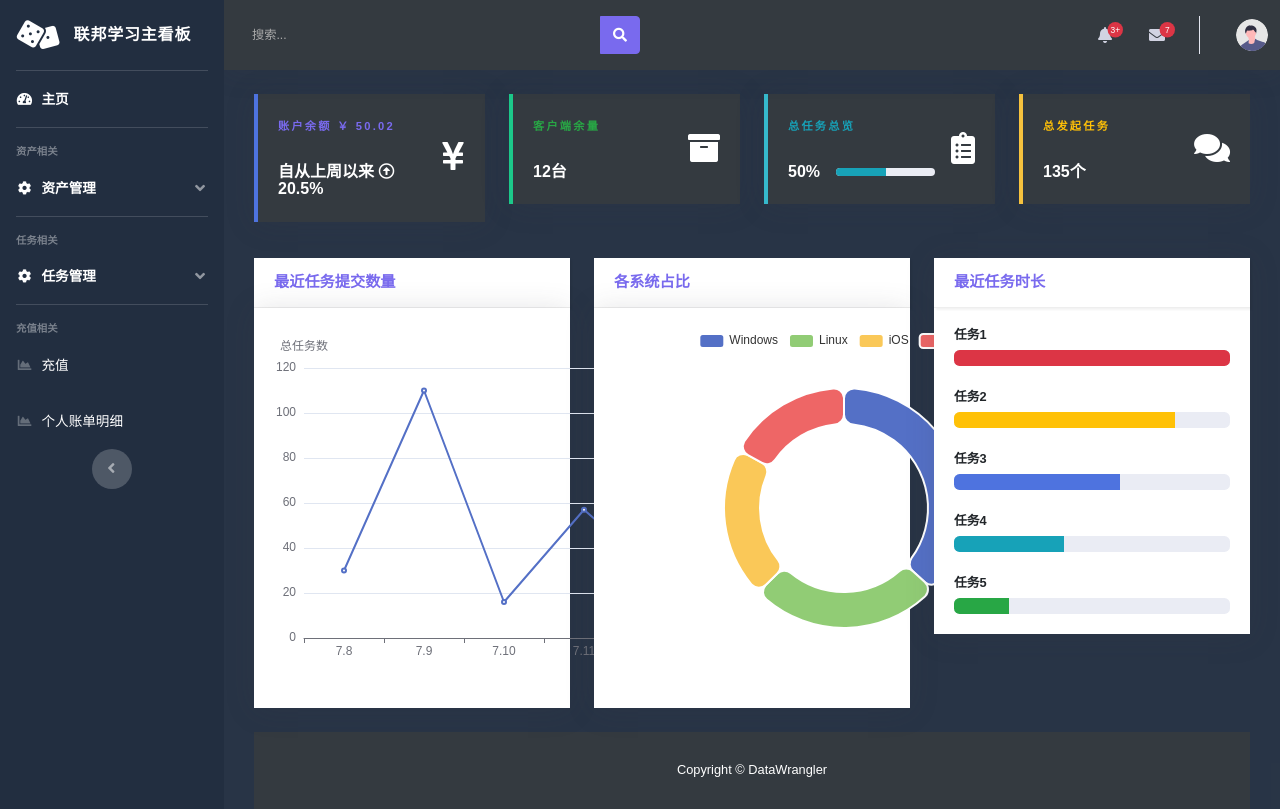
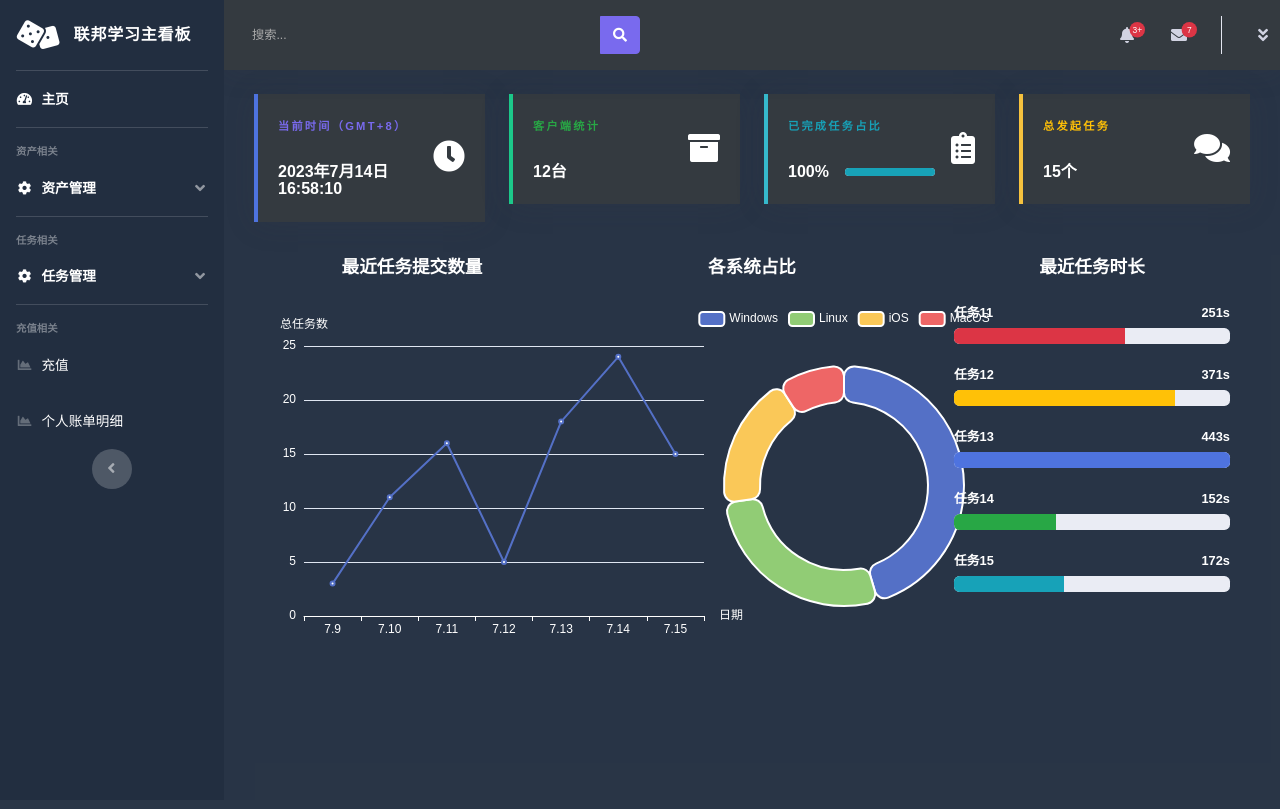
Before and after one commit to RoundedOrange/ProjectClient, a Django app: template Client/Dashboard/templates/main.html in a window 1280 px wide. After the commit the page ends 633 px from the top, so only its background shows below. Run offline with Django 3.2, Linux system fonts and the light colour scheme; the template is opened without the code that fills it, so the values that code supplies are empty; some libraries are stand-ins or nearby versions; some web fonts are replaced.

Commit message:
fix main
fix

fix

fix

fix

```diff
--- a/Client/Dashboard/forms.py
+++ b/Client/Dashboard/forms.py
@@ -25,7 +25,6 @@ class ChangeInfoForm(forms.Form):
     signature = forms.CharField(label="签名",required=False,max_length=256,widget=forms.Textarea(attrs={'class':'input-material','placeholder':'请填写签名'}))
     gender = forms.ChoiceField(choices=((True,'男'),(False,'女')), widget=forms.RadioSelect,required=False)
     real_name = forms.CharField(label="真实姓名",required=False,max_length=10,widget=forms.TextInput(attrs={'class':'input-material','placeholder':'请输入真实姓名'}))
-    avatar = forms.ImageField(label="上传头像",required=False)
 
 class DatasetAddForm(forms.Form):
     total_size = forms.CharField(label="总大小",required=False,widget=forms.TextInput(attrs={'class':'input-material','placeholder':'请输入总大小'}))
--- a/Client/Dashboard/templates/change_password.html
+++ b/Client/Dashboard/templates/change_password.html
@@ -320,8 +320,7 @@
                             <a class="nav-link dropdown-toggle" href="#" id="userDropdown" role="button"
                                 data-toggle="dropdown" aria-haspopup="true" aria-expanded="false">
                                 <span class="mr-2 d-none d-lg-inline text-gray-600 small">{{user.nickname}}</span>
-                                <img class="img-profile rounded-circle"
-                                    src="../static/img/undraw_profile.svg">
+                                <i class="fas fa-angle-double-down" ></i>
                             </a>
                             <!-- Dropdown - User Information -->
                             <div class="dropdown-menu dropdown-menu-right shadow animated--grow-in bg-dark"
--- a/Client/Dashboard/templates/dataset_add.html
+++ b/Client/Dashboard/templates/dataset_add.html
@@ -320,8 +320,7 @@
                             <a class="nav-link dropdown-toggle" href="#" id="userDropdown" role="button"
                                 data-toggle="dropdown" aria-haspopup="true" aria-expanded="false">
                                 <span class="mr-2 d-none d-lg-inline text-gray-600 small">{{user.nickname}}</span>
-                                <img class="img-profile rounded-circle"
-                                    src="../static/img/undraw_profile.svg">
+                                <i class="fas fa-angle-double-down" ></i>
                             </a>
                             <!-- Dropdown - User Information -->
                             <div class="dropdown-menu dropdown-menu-right shadow animated--grow-in bg-dark"
@@ -356,7 +355,7 @@
 
                     <!-- Page Heading -->
                     <div class="d-sm-flex align-items-center justify-content-between mb-4">
-                        <h1 class="h3 mb-0 text-gray-800">添加资产</h1>
+                        <h1 class="h3 mb-0 text-gray-800">添加数据集</h1>
                         <button type="button" class="btn btn-primary" onclick="window.location.href='dataset_show'">返回</button>
                     </div>
 
--- a/Client/Dashboard/templates/main.html
+++ b/Client/Dashboard/templates/main.html
@@ -18,7 +18,7 @@
     <link rel="stylesheet" href="../static/css/style.css" id="theme-stylesheet">
     <script src="../static/js/echarts.min.js"></script>
     <style>
-        span,td,th{
+        span,td,th,h4{
        color:white;
         }
     </style>
@@ -322,8 +322,7 @@
                             <a class="nav-link dropdown-toggle" href="#" id="userDropdown" role="button"
                                 data-toggle="dropdown" aria-haspopup="true" aria-expanded="false">
                                 <span class="mr-2 d-none d-lg-inline text-gray-600 small">{{user.nickname}}</span>
-                                <img class="img-profile rounded-circle"
-                                    src="../static/img/undraw_profile.svg">
+                                <i class="fas fa-angle-double-down" ></i>
                             </a>
                             <!-- Dropdown - User Information -->
                             <div class="dropdown-menu dropdown-menu-right shadow animated--grow-in bg-dark"
@@ -361,17 +360,17 @@
 
                         <!-- Earnings (Monthly) Card Example -->
                         <div class="col-xl-3 col-md-6">
-                            <div class="card border-left-primary shadow h-60 py-1 bg-dark">
+                            <div class="card border-left-primary shadow h-30 py-1 bg-dark">
                                 <div class="card-body">
                                     <div class="row no-gutters align-items-center">
                                         <div class="col mr-2">
                                             <div class="text-xs font-weight-bold text-primary text-uppercase mb-1">
-                                                账户余额 ￥ 50.02</div>
+                                                当前时间（GMT+8）</div>
                                                 <br>
-                                            <div class="h5 mb-0  text-gray-800">自从上周以来 <i class="far fa-arrow-alt-circle-up" ></i> 20.5%</div>
+                                            <div class="h5 mb-0  text-gray-800" id="time"></div>
                                         </div>
                                         <div class="col-auto">
-                                            <i class="fas fa-yen-sign fa-2x text-gray-300"></i>
+                                            <i class="fas fa-clock fa-2x text-gray-300"></i>
                                         </div>
                                     </div>
                                 </div>
@@ -380,12 +379,12 @@
 
                         <!-- Earnings (Monthly) Card Example -->
                         <div class="col-xl-3 col-md-6 mb-4">
-                            <div class="card border-left-success shadow h-60 py-1 bg-dark">
+                            <div class="card border-left-success shadow h-30 py-1 bg-dark">
                                 <div class="card-body">
                                     <div class="row no-gutters align-items-center">
                                         <div class="col mr-2">
                                             <div class="text-xs font-weight-bold text-success text-uppercase mb-1">
-                                                客户端余量</div>
+                                                客户端统计</div>
                                                 <br>
                                             <div class="h5 mb-0 font-weight-bold text-gray-800">12台</div>
                                         </div>
@@ -399,21 +398,21 @@
 
                         <!-- Earnings (Monthly) Card Example -->
                         <div class="col-xl-3 col-md-6 mb-4">
-                            <div class="card border-left-info shadow h-60 py-1 bg-dark">
+                            <div class="card border-left-info shadow h-30 py-1 bg-dark">
                                 <div class="card-body">
                                     <div class="row no-gutters align-items-center">
                                         <div class="col mr-2">
-                                            <div class="text-xs font-weight-bold text-info text-uppercase mb-1">总任务总览
+                                            <div class="text-xs font-weight-bold text-info text-uppercase mb-1">已完成任务占比
                                             </div>
                                             <br>
                                             <div class="row no-gutters align-items-center">
                                                 <div class="col-auto">
-                                                    <div class="h5 mb-0 mr-3 font-weight-bold text-gray-800">50%</div>
+                                                    <div class="h5 mb-0 mr-3 font-weight-bold text-gray-800">100%</div>
                                                 </div>
                                                 <div class="col">
                                                     <div class="progress progress-sm mr-2">
                                                         <div class="progress-bar bg-info" role="progressbar"
-                                                            style="width: 50%" aria-valuenow="50" aria-valuemin="0"
+                                                            style="width: 100%" aria-valuenow="100" aria-valuemin="0"
                                                             aria-valuemax="100"></div>
                                                     </div>
                                                 </div>
@@ -429,14 +428,14 @@
 
                         <!-- Pending Requests Card Example -->
                         <div class="col-xl-3 col-md-6 mb-4">
-                            <div class="card border-left-warning shadow h-60 py-1 bg-dark">
+                            <div class="card border-left-warning shadow h-30 py-1 bg-dark">
                                 <div class="card-body">
                                     <div class="row no-gutters align-items-center">
                                         <div class="col mr-2">
                                             <div class="text-xs font-weight-bold text-warning text-uppercase mb-1">
                                                 总发起任务</div>
                                                 <br>
-                                            <div class="h5 mb-0 font-weight-bold text-gray-800">135个</div>
+                                            <div class="h5 mb-0 font-weight-bold text-gray-800">15个</div>
                                         </div>
                                         <div class="col-auto">
                                             <i class="fas fa-comments fa-2x text-gray-300"></i>
@@ -452,62 +451,50 @@
                     <div class="row">
 
                         <div class="col-xl-4 col-lg-4">
-                            <div class="card-header py-3">
-                                <h6 class="m-0 font-weight-bold text-primary">最近任务提交数量</h6>
-                            </div>
-                            <div class="card shadow mb-4">
+                            <h4 style="text-align: center;">最近任务提交数量</h4>
                                 <div id="graph1" style="width: 500px;height:400px;"></div>
-                            </div>
                         </div>
                         <div class="col-xl-4 col-lg-4">
-                            <div class="card-header py-3">
-                                <h6 class="m-0 font-weight-bold text-primary">各系统占比</h6>
-                            </div>
-                            <div class="card shadow mb-4">
+                            <h4 style="text-align: center;">各系统占比</h4>
                                 <div id="graph2" style="width: 500px;height:400px;"></div>
-                            </div>
                         </div>
                         <!-- Content Column -->
                         <div class="col-lg-4 mb-4">
-
+                            <h4 style="text-align: center;">最近任务时长</h4>
                             <!-- Project Card Example -->
-                            <div class="card shadow mb-4">
-                                <div class="card-header py-3">
-                                    <h6 class="m-0 font-weight-bold text-primary">最近任务时长</h6>
-                                </div>
                                 <div class="card-body">
-                                    <h4 class="small font-weight-bold">任务1 <span
-                                            class="float-right">250s</span></h4>
+                                    <h4 class="small font-weight-bold">任务11 <span
+                                            class="float-right">251s</span></h4>
                                     <div class="progress mb-4">
-                                        <div class="progress-bar bg-danger" role="progressbar" style="width: 100%"
+                                        <div class="progress-bar bg-danger" role="progressbar" style="width: 62%"
                                             aria-valuenow="20" aria-valuemin="0" aria-valuemax="100"></div>
                                     </div>
-                                    <h4 class="small font-weight-bold">任务2 <span
-                                            class="float-right">200s</span></h4>
+                                    <h4 class="small font-weight-bold">任务12 <span
+                                            class="float-right">371s</span></h4>
                                     <div class="progress mb-4">
                                         <div class="progress-bar bg-warning" role="progressbar" style="width: 80%"
                                             aria-valuenow="40" aria-valuemin="0" aria-valuemax="100"></div>
                                     </div>
-                                    <h4 class="small font-weight-bold">任务3 <span
-                                            class="float-right">150s</span></h4>
+                                    <h4 class="small font-weight-bold">任务13 <span
+                                            class="float-right">443s</span></h4>
                                     <div class="progress mb-4">
-                                        <div class="progress-bar" role="progressbar" style="width: 60%"
+                                        <div class="progress-bar" role="progressbar" style="width: 100%"
                                             aria-valuenow="60" aria-valuemin="0" aria-valuemax="100"></div>
                                     </div>
-                                    <h4 class="small font-weight-bold">任务4 <span
-                                            class="float-right">100s</span></h4>
+                                    <h4 class="small font-weight-bold">任务14 <span
+                                        class="float-right">152s</span></h4>
+                                <div class="progress mb-4">
+                                    <div class="progress-bar bg-success" role="progressbar" style="width: 37%"
+                                        aria-valuenow="80" aria-valuemin="0" aria-valuemax="100"></div>
+                                </div>
+                                    <h4 class="small font-weight-bold">任务15 <span
+                                            class="float-right">172s</span></h4>
                                     <div class="progress mb-4">
                                         <div class="progress-bar bg-info" role="progressbar" style="width: 40%"
                                             aria-valuenow="80" aria-valuemin="0" aria-valuemax="100"></div>
                                     </div>
-                                    <h4 class="small font-weight-bold">任务5 <span
-                                            class="float-right">50s</span></h4>
-                                    <div class="progress">
-                                        <div class="progress-bar bg-success" role="progressbar" style="width: 20%"
-                                            aria-valuenow="100" aria-valuemin="0" aria-valuemax="100"></div>
-                                    </div>
+
                                 </div>
-                            </div>
                     </div>
 
 
@@ -516,15 +503,6 @@
             </div>
             <!-- End of Main Content -->
 
-            <!-- Footer -->
-            <footer class="sticky-footer bg-dark">
-                <div class="container my-auto">
-                    <div class="copyright text-center my-auto">
-                        <span >Copyright &copy; DataWrangler</span>
-                    </div>
-                </div>
-            </footer>
-            <!-- End of Footer -->
 
         </div>
         <!-- End of Content Wrapper -->
@@ -579,18 +557,35 @@ var option = {
   xAxis: {
     type: 'category',
     name:'日期',
-    data: ['7.8', '7.9', '7.10', '7.11', '7.12']
+    data: ['7.9', '7.10', '7.11', '7.12','7.13','7.14','7.15'],
+    axisLine:{
+        lineStyle:{
+            color:'#fff',
+        }
+    },
+    axisLabel:{
+        color:"#fff",
+    }
   },
   yAxis: {
     type: 'value',
     name: '总任务数',
+    axisLine:{
+        lineStyle:{
+            color:'#fff',
+        }
+    },
+    axisLabel:{
+        color:"#fff",
+    }
   },
   series: [
     {
-      data: [30,110,16,57,26],
+      data: [3,11,16,5,18,24,15],
       type: 'line'
     }
-  ]
+  ],
+
 };
 
 // 使用刚指定的配置项和数据显示图表。
@@ -606,7 +601,10 @@ var option = {
   },
   legend: {
     top: '5%',
-    left: 'center'
+    left: 'center',
+    textStyle: {
+        color: '#fff',
+    }
   },
   series: [
     {
@@ -634,10 +632,10 @@ var option = {
         show: false
       },
       data: [
-        { value: 1048, name: 'Windows' },
-        { value: 735, name: 'Linux' },
-        { value: 580, name: 'iOS' },
-        { value: 484, name: 'MacOS' },
+        { value: 5, name: 'Windows' },
+        { value: 3, name: 'Linux' },
+        { value: 2, name: 'iOS' },
+        { value: 1, name: 'MacOS' },
       ]
     }
   ]
@@ -646,6 +644,19 @@ var option = {
 // 使用刚指定的配置项和数据显示图表。
 myChart.setOption(option);
     </script>
+     <script>
+        function showdata(){
+            var now=new Date()
+            var hour=now.getHours()
+            var minute=now.getMinutes()
+            var second=now.getSeconds()
+            return `2023年7月14日 ${hour}:${minute}:${second}`
+        }
+        setInterval(() => {
+           var d=showdata()
+           document.getElementById('time').innerHTML=d
+        }, 1000);
+    </script>
 </body>
 
 </html>
--- a/Client/Dashboard/templates/possession_add.html
+++ b/Client/Dashboard/templates/possession_add.html
@@ -320,8 +320,7 @@
                             <a class="nav-link dropdown-toggle" href="#" id="userDropdown" role="button"
                                 data-toggle="dropdown" aria-haspopup="true" aria-expanded="false">
                                 <span class="mr-2 d-none d-lg-inline text-gray-600 small">{{user.nickname}}</span>
-                                <img class="img-profile rounded-circle"
-                                    src="../static/img/undraw_profile.svg">
+                                <i class="fas fa-angle-double-down" ></i>
                             </a>
                             <!-- Dropdown - User Information -->
                             <div class="dropdown-menu dropdown-menu-right shadow animated--grow-in bg-dark"
--- a/Client/Dashboard/templates/task_detail.html
+++ b/Client/Dashboard/templates/task_detail.html
@@ -321,8 +321,7 @@
                             <a class="nav-link dropdown-toggle" href="#" id="userDropdown" role="button"
                                 data-toggle="dropdown" aria-haspopup="true" aria-expanded="false">
                                 <span class="mr-2 d-none d-lg-inline text-gray-600 small">{{user.nickname}}</span>
-                                <img class="img-profile rounded-circle"
-                                    src="../static/img/undraw_profile.svg">
+                                <i class="fas fa-angle-double-down" ></i>
                             </a>
                             <!-- Dropdown - User Information -->
                             <div class="dropdown-menu dropdown-menu-right shadow animated--grow-in bg-dark"
--- a/Client/Dashboard/templates/user_show.html
+++ b/Client/Dashboard/templates/user_show.html
@@ -321,8 +321,7 @@
                             <a class="nav-link dropdown-toggle" href="#" id="userDropdown" role="button"
                                 data-toggle="dropdown" aria-haspopup="true" aria-expanded="false">
                                 <span class="mr-2 d-none d-lg-inline text-gray-600 small">{{user.nickname}}</span>
-                                <img class="img-profile rounded-circle"
-                                    src="../static/img/undraw_profile.svg">
+                                <i class="fas fa-angle-double-down" ></i>
                             </a>
                             <!-- Dropdown - User Information -->
                             <div class="dropdown-menu dropdown-menu-right shadow animated--grow-in bg-dark"
@@ -382,7 +381,6 @@
                                                     <th>是否为管理员</th>
                                                     <th>注册时间</th>
                                                     <th>签名</th>
-                                                    <th>头像</th>
                                                     <th>邮箱</th>
                                                     <th>性别</th>
                                                     <th>余额</th>
@@ -401,7 +399,6 @@
                                                         <td>{% if user.is_administrator is True %}是{% else %}否{% endif %}</td>
                                                         <td>{{ user.register_time }}</td>
                                                         <td>{{ user.signature }}</td>
-                                                        <td>{{ user.avatar }}</td>
                                                         <td>{% if not user.email is None %}{{ user.email }}{% else %}无{% endif %}</td>
                                                         <td>{% if user.gender is None %}无{% elif user.gender is True %}男{% else %}女{% endif %}</td>
                                                         <td>{{ user.balance }}元</td>
--- a/Client/Data/models.py
+++ b/Client/Data/models.py
@@ -74,6 +74,7 @@ class Task(models.Model):
     cluster = models.ForeignKey('Device',on_delete=models.CASCADE)
     status = models.IntegerField(default=0)
     safety = models.IntegerField(null=True)
+    speed = models.IntegerField(default=50)
     open_source = models.BooleanField(default=False)
     use_fed_model = models.BooleanField(null=True)
     log_name = models.CharField(max_length=256,null=True)
```
Also changed, not shown: Client/Dashboard/templates/change_info.html (+1 -6 lines), Client/Dashboard/templates/dataset_show.html (+3 -4 lines), Client/Dashboard/templates/personal_info.html (+1 -6 lines), Client/Dashboard/templates/possession_show.html (+4 -5 lines), Client/Dashboard/templates/task_add.html (+4 -4 lines), Client/Dashboard/templates/task_show.html (+3 -4 lines), Client/Dashboard/views.py (+0 -19 lines), Client/Data/migrations/0011_task_speed.py (added).
